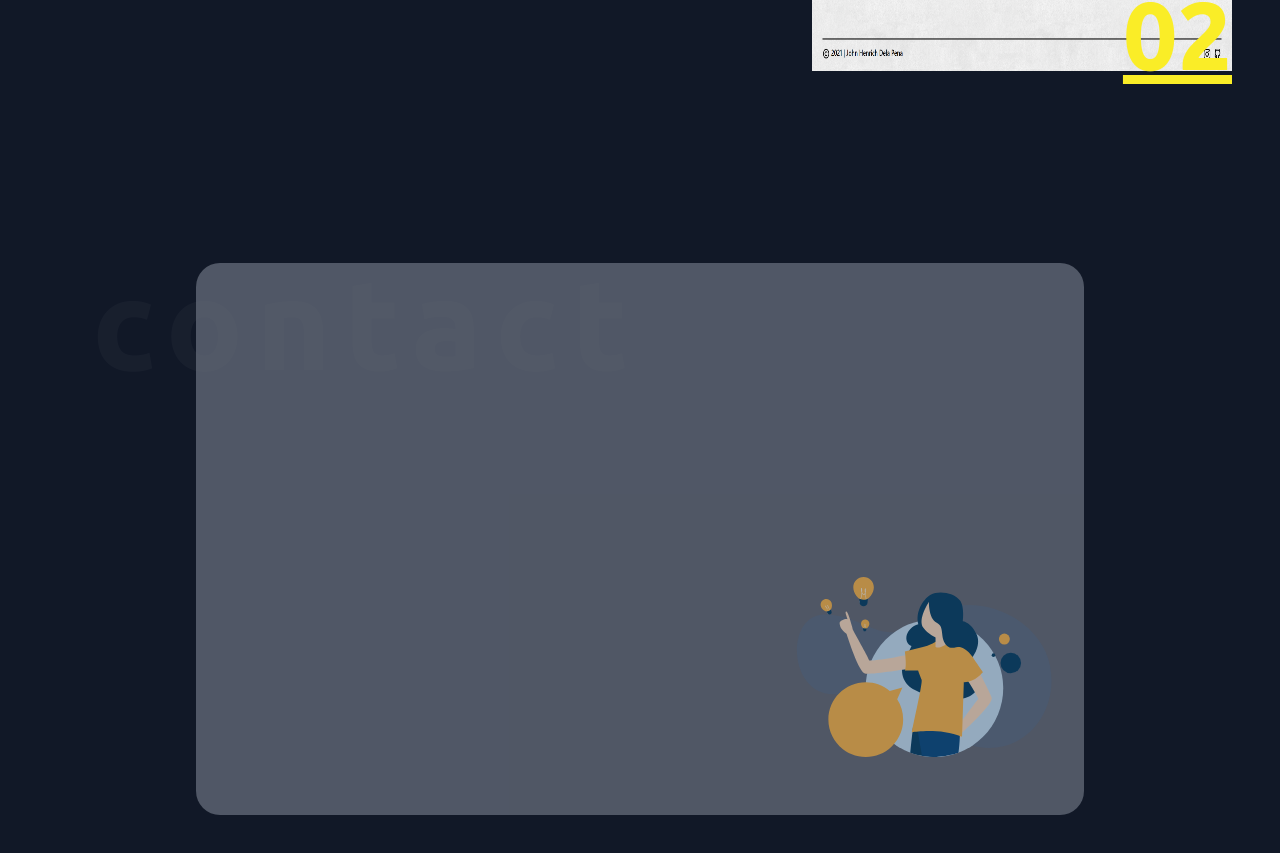
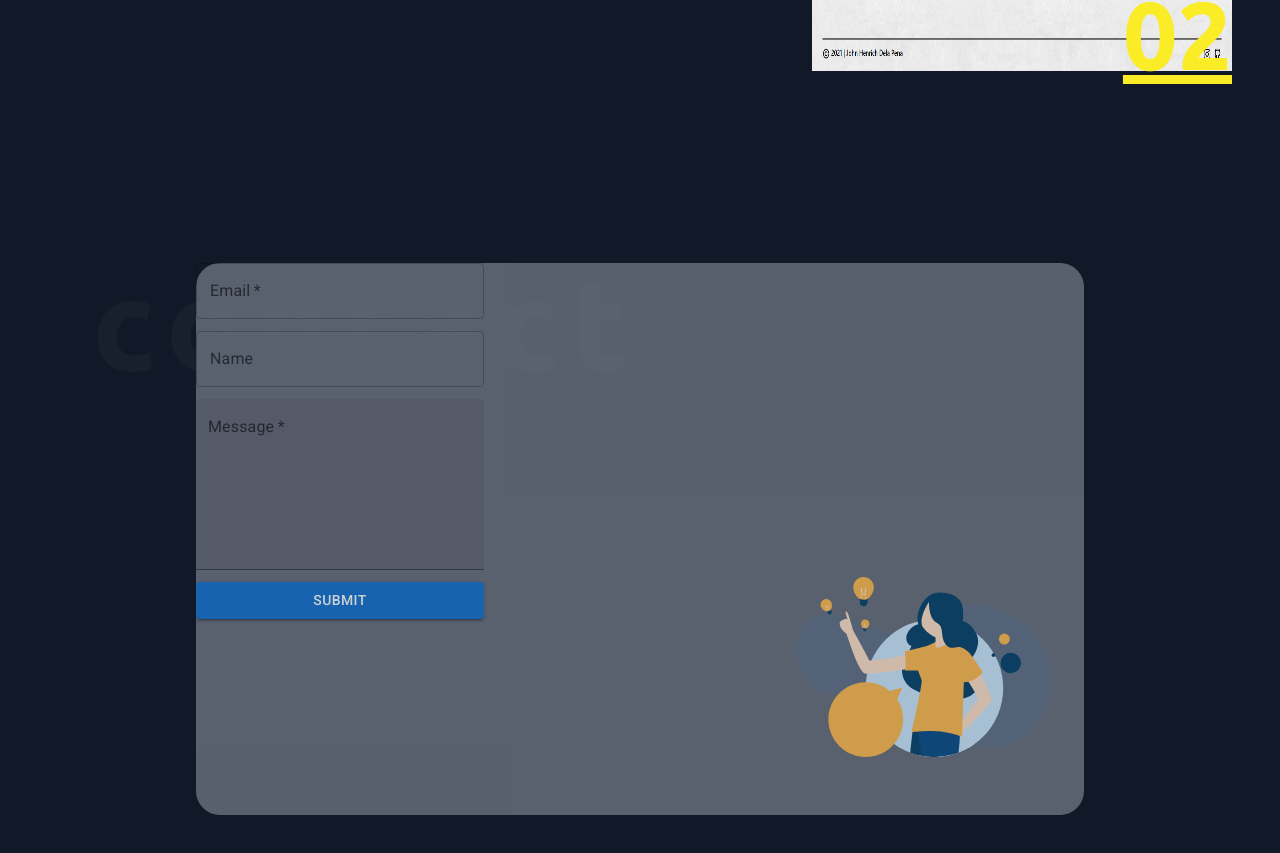
Before and after one commit to jdpena28/portfolio, a Next.js app: page / in a window 1280 px wide. Shown: the part 2809-3662 px from the top of the page. Built offline with nearby package versions, Linux system fonts and the light colour scheme.

Commit message:
Add MUI library

```diff
--- a/components/Sections/Contact.tsx
+++ b/components/Sections/Contact.tsx
@@ -1,15 +1,39 @@
-import React from 'react'
+/** @format */
+
 import Image from 'next/image'
+import { TextField, Button } from '@mui/material'
 
 const Contact = () => {
 	return (
-        <section className = 'w-full h-screen relative' id = 'contacts'>
-            <h3 className='font-secondary opacity-[3%] text-9xl font-bold tracking-widest absolute top-[15%] left-11 z-[1] cursor-default'>contact</h3>
-            <div className="container h-full mx-auto flex items-center justify-center">
-                <div className="bg-gray-500 opacity-70 w-[75%] h-[69%] z-30 rounded-3xl relative">
-                    <div className = 'absolute -bottom-3 right-0 w-80 h-80 flipImg'>
-                        <Image src={'/contact-us.svg'} layout='fill'/>
+		<section className='w-full h-screen relative' id='contacts'>
+			<h3 className='font-secondary opacity-[3%] text-9xl font-bold tracking-widest absolute top-[15%] left-11 z-[1] cursor-default'>
+				contact
+			</h3>
+			<div className='container h-full mx-auto flex items-center justify-center'>
+				<div className='bg-gray-500 opacity-80 w-[75%] h-[69%] z-30 rounded-3xl relative'>
+					<div className='absolute -bottom-3 right-0 w-80 h-80 flipImg'>
+						<Image src={'/contact-us.svg'} layout='fill' />
 					</div>
+					<form className='flex flex-col gap-y-3'>
+						<TextField
+							className='w-72'
+							label='Email'
+							variant='outlined'
+							required
+						/>
+						<TextField className='w-72' label='Name' variant='outlined' />
+						<TextField
+							className='w-72'
+							label='Message'
+							multiline
+							rows={6}
+							variant='filled'
+							required
+						/>
+						<Button className = 'w-72' variant='contained' size='medium'>
+							Submit
+						</Button>
+					</form>
 				</div>
 			</div>
 		</section>
--- a/package.json
+++ b/package.json
@@ -9,6 +9,9 @@
     "lint": "next lint"
   },
   "dependencies": {
+    "@emotion/react": "^11.5.0",
+    "@emotion/styled": "^11.3.0",
+    "@mui/material": "^5.0.6",
     "next": "11.1.2",
     "react": "17.0.2",
     "react-dom": "17.0.2"
--- a/styles/globals.css
+++ b/styles/globals.css
@@ -1,4 +1,4 @@
-@import url('https://fonts.googleapis.com/css2?family=Roboto+Mono:ital,wght@0,100;0,200;0,300;0,400;0,500;0,600;0,700;1,100;1,200;1,300;1,400;1,500;1,600;1,700&family=Ubuntu:ital,wght@0,300;0,400;0,500;0,700;1,300;1,400;1,500;1,700&display=swap');
+@import url('https://fonts.googleapis.com/css2?family=Roboto+Mono:ital,wght@0,100;0,200;0,300;0,400;0,500;0,600;0,700;1,100;1,200;1,300;1,400;1,500;1,600;1,700&family=Roboto:wght@300;400;500;700&family=Ubuntu:ital,wght@0,300;0,400;0,500;0,700;1,300;1,400;1,500;1,700&display=swap');
 @tailwind base;
 @tailwind components;
 @tailwind utilities;
--- a/tsconfig.json
+++ b/tsconfig.json
@@ -12,7 +12,7 @@
     "moduleResolution": "node",
     "resolveJsonModule": true,
     "isolatedModules": true,
-    "jsx": "preserve"
+    "jsx": "preserve",
   },
   "include": ["next-env.d.ts", "**/*.ts", "**/*.tsx"],
   "exclude": ["node_modules"]
```
Also changed, not shown: 1 other file (tests, documents, lock files or other folders). Lines whose indentation alone changed are shown as unchanged.
